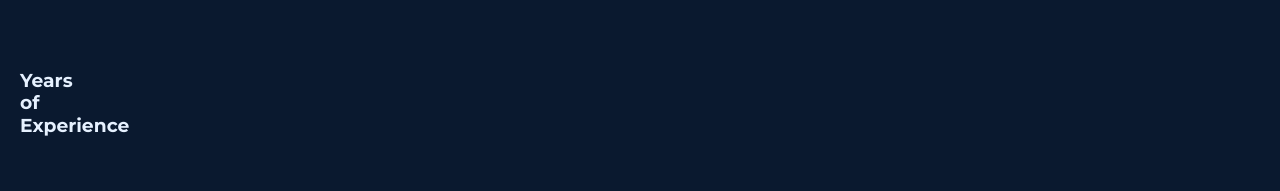
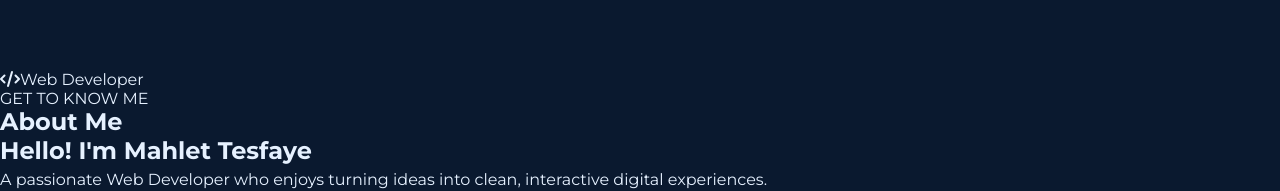
Before and after one commit to Mahletesfaye/portfolio-website, a React (Vite) app: page / in a window 1280 px wide. Shown: the part 730-921 px from the top of the page. Before the commit the page ends 867 px from the top, so only its background shows below. Built offline with nearby package versions, Linux system fonts and the light colour scheme.

Commit message:
About me

```diff
--- a/src/components/about-section/about-section.jsx
+++ b/src/components/about-section/about-section.jsx
@@ -2,16 +2,30 @@ import React from 'react'
 
 function AboutSection() {
   return (
-    <section className='about-section'>
-        <div className='about-container container grid'>
-            <span className='about-no'></span>
-            <h3 className='about-title'>
-                Years <br />
-                of <br />
-                Experience
-            </h3>
-        </div>
-    </section>
+    <section className="About-section">
+            <div className="about-container container"></div>
+            <div className="developer-badge">
+                        <i className="fa-solid fa-code"></i>
+                        <span>Web Developer</span>
+                    </div>
+                    <div className="about-content"></div>
+                    <span className="section-subtitle">GET TO KNOW ME</span>
+
+                    <h1 className="section-title">
+                        About <span>Me</span>
+                    </h1>
+                      <div className="title-line"></div>
+
+                    <h2>Hello! I'm Mahlet Tesfaye</h2>
+
+                    <p className="about-intro">
+                        A passionate Web Developer who enjoys turning
+                        ideas into clean, interactive digital experiences.
+                    </p>
+
+
+      </section>
+
   )
 }
 
```
